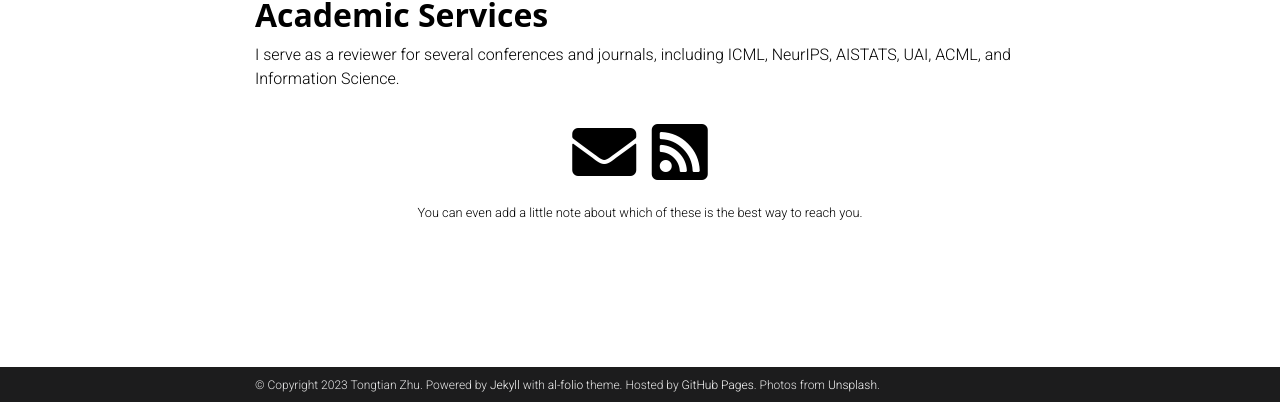
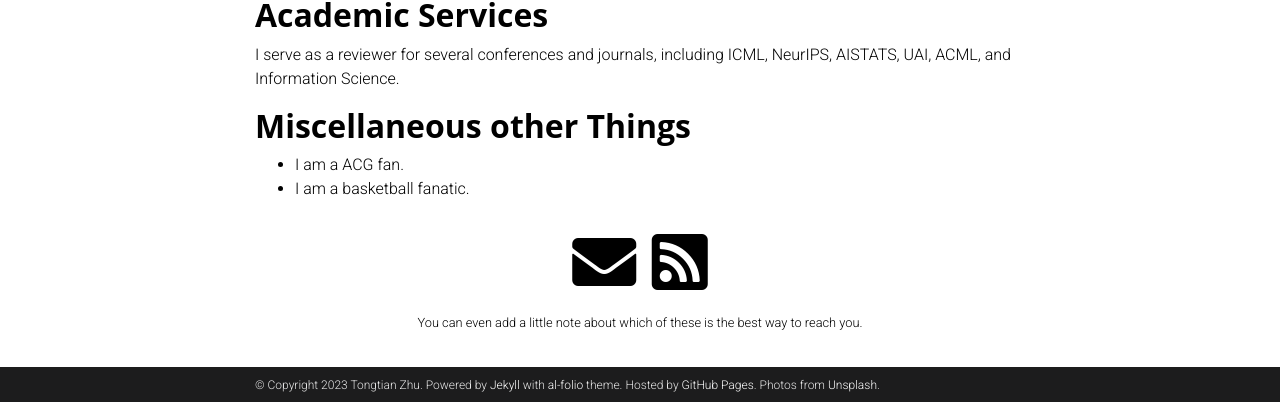
Before and after one commit to Raiden-Zhu/Raiden-Zhu.github.io, a Jekyll site: the page built from _pages/about.md, in a window 1280 px wide and 900 px high, scrolled down 731 px, cut to the strip 498-900 px from the top of the window. Built offline with Jekyll 4.4.1, drawn with Linux system fonts in a browser that asks for light colours; full-size pictures stand in for the smaller copies a plugin makes; comment, search, counter and statistics services are not loaded; a style sheet for code colours, icons or effects is not loaded.

Commit message:
Update about.html

```diff
--- a/_layouts/about.html
+++ b/_layouts/about.html
@@ -65,6 +65,13 @@ layout: default
             <h2><a style="color: inherit; font-weight: bold;">Academic Services</a></h2>
             <p>I serve as a reviewer for several conferences and journals, including ICML, NeurIPS, AISTATS, UAI, ACML, and Information Science.</p>
 
+          <!-- Miscellaneous -->
+            <h2><a style="color: inherit; font-weight: bold;">Miscellaneous other Things</a></h2>
+            <ul>
+                  <li>I am a ACG fan.</li>
+                  <li>I am a basketball fanatic.</li>
+            </ul>
+
           <!-- Social -->
           {%- if page.social %}
             <div class="social">
```
